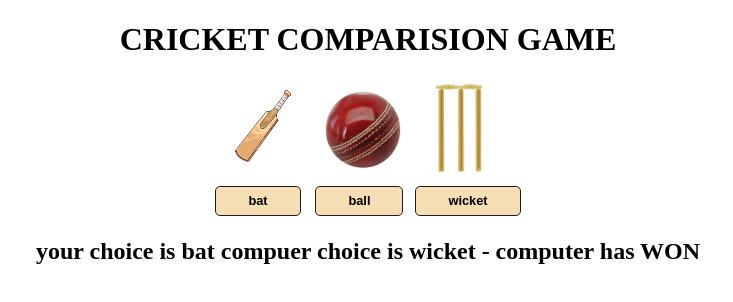
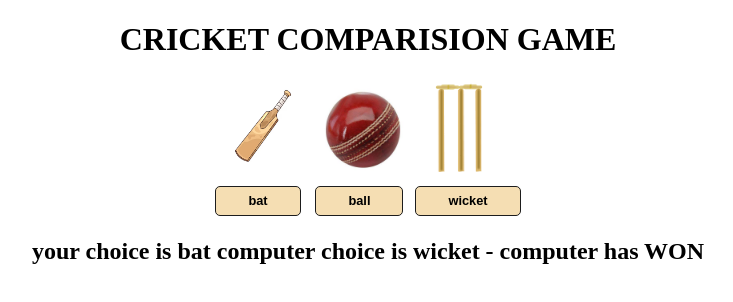
Before and after one commit to arbaaz19t/cricketgame, a plain HTML site: page index.html in a window 1280 px wide. Both pictures are taken after a click on the button "bat". Shown: the full height of the page, 272-1005 px from the left. Drawn offline with Linux system fonts and the light colour scheme.

Commit message:
Update index.html

```diff
--- a/index.html
+++ b/index.html
@@ -131,9 +131,10 @@
                 }
         }
         function showwResult(userMove, computerMove, MsgResult) {
-            document.querySelector('.showtextresult').innerHTML = (`your choice is ${userMove}\n compuer choice is ${computerMove}\n ${MsgResult}`)
+            document.querySelector('.showtextresult').innerHTML = (`your choice is ${userMove}\n computer choice is ${computerMove}\n ${MsgResult}`)
         }
     </script>
 </body>
 
+
 </html>
```
